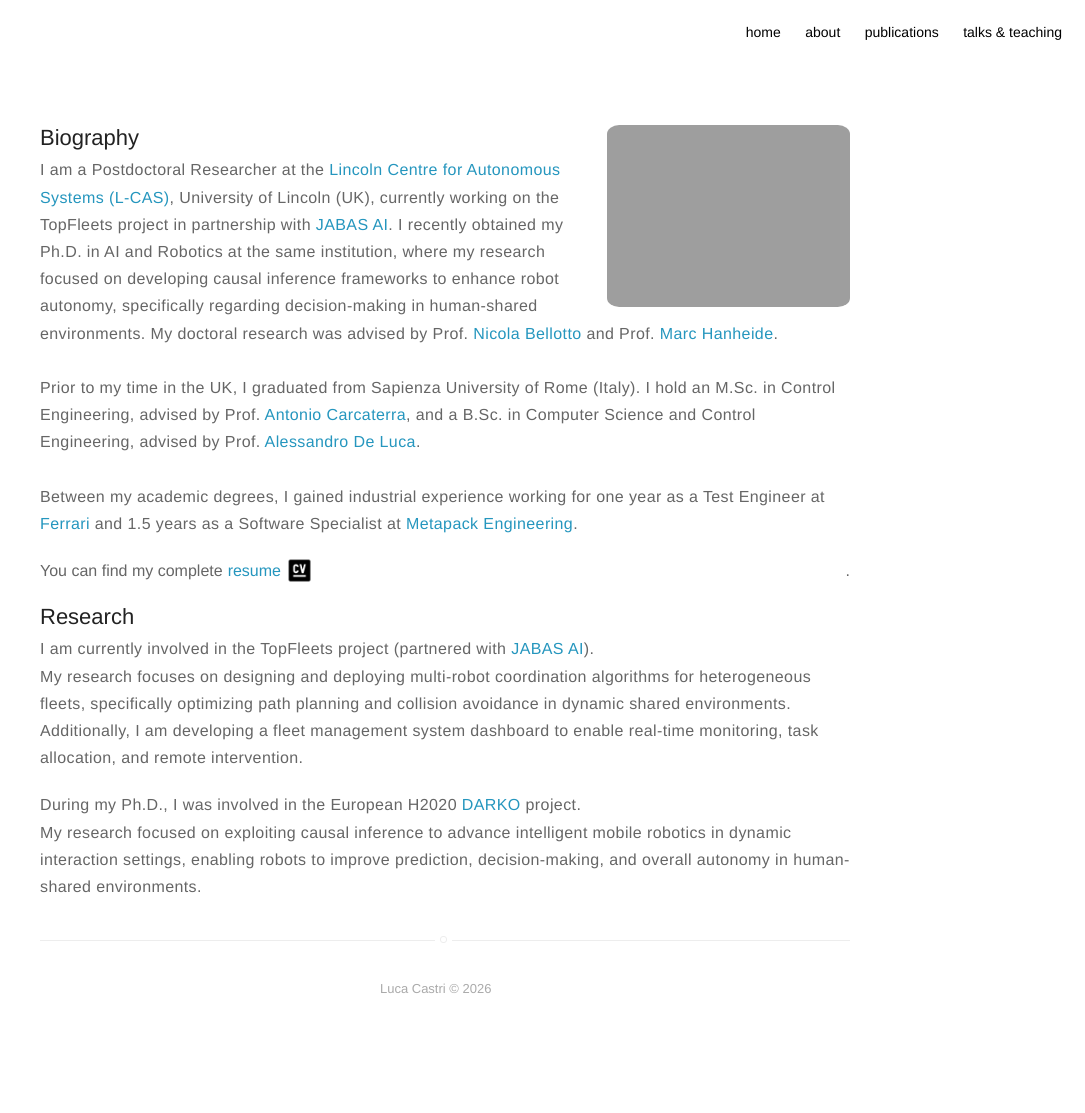
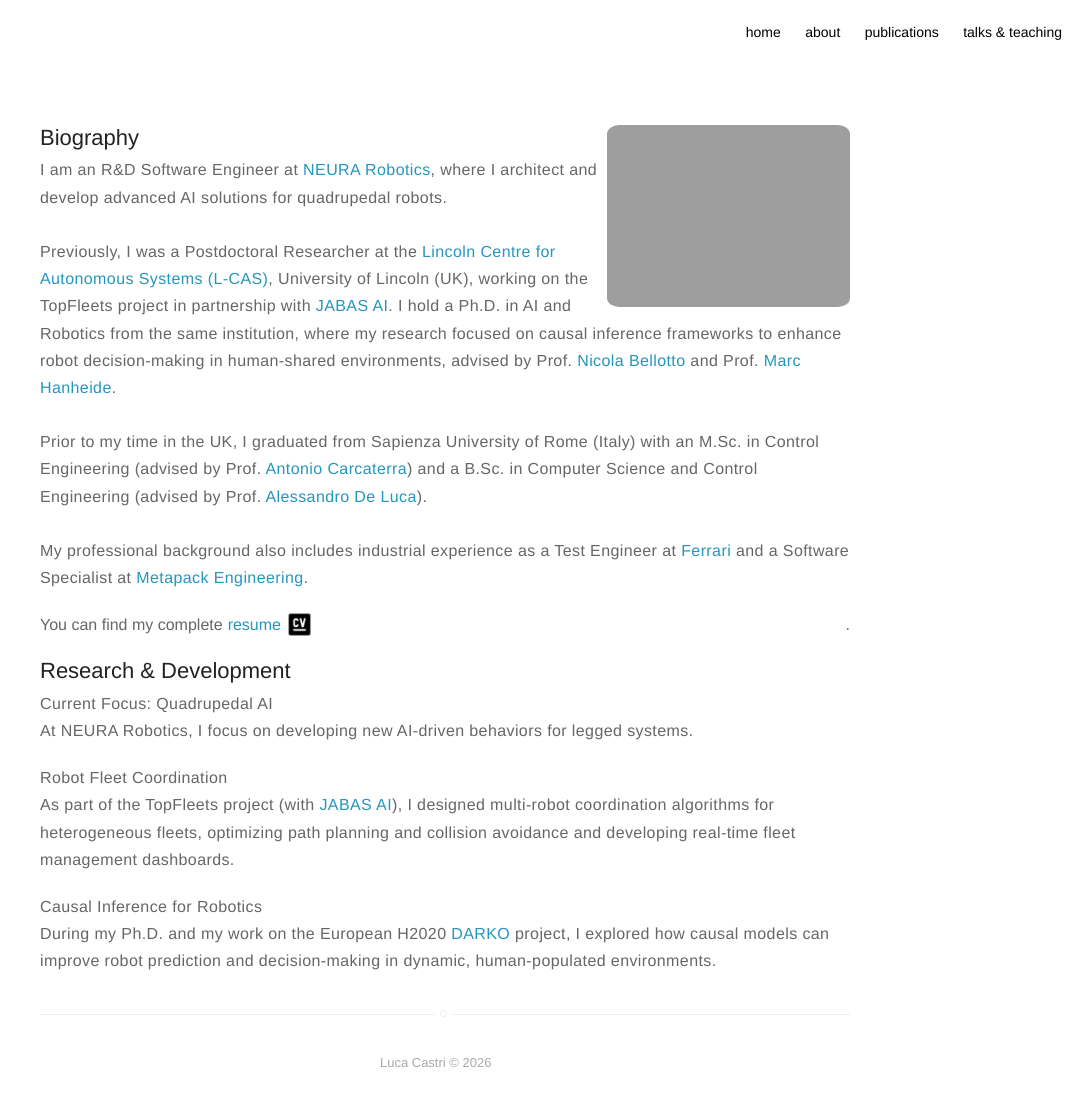
Before and after one commit to lcastri/lcastri.github.io, a Jekyll site: the page built from about.md, in a window 1280 px wide. Shown: the whole page, without its empty margins (195-1280 px from the left). Built offline with Jekyll 4.4.1, drawn with Linux system fonts in a browser that asks for light colours; nearby versions of some CDN libraries; before the commit the page ends 1038 px from its top, so only the background shows below that.

Commit message:
about page

```diff
--- a/about.md
+++ b/about.md
@@ -5,11 +5,13 @@
 <img class="about-img" src="{% if site.external-image %}{{ site.picture }}{% else %}{{ site.url }}/{{ site.picture }}{% endif %}" align="right">
 <h2>Biography</h2>
 <p>
-I am a Postdoctoral Researcher at the <a class="ext_link" href="https://lcas.lincoln.ac.uk/wp/">Lincoln Centre for Autonomous Systems (L-CAS)</a>, University of Lincoln (UK), currently working on the TopFleets project in partnership with <a class="ext_link" href="https://jabas.ai/">JABAS AI</a>. I recently obtained my Ph.D. in AI and Robotics at the same institution, where my research focused on developing causal inference frameworks to enhance robot autonomy, specifically regarding decision-making in human-shared environments. My doctoral research was advised by Prof. <a class="ext_link" href="https://iaslab.dei.unipd.it/people/nbellotto/about/">Nicola Bellotto</a> and Prof. <a class="ext_link" href="https://www.hanheide.net/">Marc Hanheide</a>.
+I am an R&D Software Engineer at <a class="ext_link" href="https://neura-robotics.com/">NEURA Robotics</a>, where I architect and develop advanced AI solutions for quadrupedal robots.
 <br><br>
-Prior to my time in the UK, I graduated from Sapienza University of Rome (Italy). I hold an M.Sc. in Control Engineering, advised by Prof. <a class="ext_link" href="https://phd.uniroma1.it/web/ANTONIO-CARCATERRA_nC1827_EN.aspx">Antonio Carcaterra</a>, and a B.Sc. in Computer Science and Control Engineering, advised by Prof. <a class="ext_link" href="http://www.diag.uniroma1.it/deluca/">Alessandro De Luca</a>.
+Previously, I was a Postdoctoral Researcher at the <a class="ext_link" href="https://lcas.lincoln.ac.uk/wp/">Lincoln Centre for Autonomous Systems (L-CAS)</a>, University of Lincoln (UK), working on the TopFleets project in partnership with <a class="ext_link" href="https://jabas.ai/">JABAS AI</a>. I hold a Ph.D. in AI and Robotics from the same institution, where my research focused on causal inference frameworks to enhance robot decision-making in human-shared environments, advised by Prof. <a class="ext_link" href="https://iaslab.dei.unipd.it/people/nbellotto/about/">Nicola Bellotto</a> and Prof. <a class="ext_link" href="https://www.hanheide.net/">Marc Hanheide</a>.
 <br><br>
-Between my academic degrees, I gained industrial experience working for one year as a Test Engineer at <a class="ext_link" href="https://www.ferrari.com/">Ferrari</a> and 1.5 years as a Software Specialist at <a class="ext_link" href="https://www.metapack.it/">Metapack Engineering</a>.
+Prior to my time in the UK, I graduated from Sapienza University of Rome (Italy) with an M.Sc. in Control Engineering (advised by Prof. <a class="ext_link" href="https://phd.uniroma1.it/web/ANTONIO-CARCATERRA_nC1827_EN.aspx">Antonio Carcaterra</a>) and a B.Sc. in Computer Science and Control Engineering (advised by Prof. <a class="ext_link" href="http://www.diag.uniroma1.it/deluca/">Alessandro De Luca</a>).
+<br><br>
+My professional background also includes industrial experience as a Test Engineer at <a class="ext_link" href="https://www.ferrari.com/">Ferrari</a> and a Software Specialist at <a class="ext_link" href="https://www.metapack.it/">Metapack Engineering</a>.
 <br>
 <div style="display: flex; align-items: center;">
     You can find my complete
@@ -18,14 +20,19 @@
 </div>
 </p>
 
-<h2>Research</h2>
+<h2>Research & Development</h2>
 <p>
-I am currently involved in the TopFleets project (partnered with <a class="ext_link" href="https://jabas.ai/">JABAS AI</a>).
+<b>Current Focus: Quadrupedal AI</b>
 <br>
-My research focuses on designing and deploying multi-robot coordination algorithms for heterogeneous fleets, specifically optimizing path planning and collision avoidance in dynamic shared environments. Additionally, I am developing a fleet management system dashboard to enable real-time monitoring, task allocation, and remote intervention.
+At NEURA Robotics, I focus on developing new AI-driven behaviors for legged systems.
 </p>
 <p>
-During my Ph.D., I was involved in the European H2020 <a class="ext_link" href="https://darko-project.eu/">DARKO</a> project.
+<b>Robot Fleet Coordination</b>
 <br>
-My research focused on exploiting causal inference to advance intelligent mobile robotics in dynamic interaction settings, enabling robots to improve prediction, decision-making, and overall autonomy in human-shared environments.
+As part of the TopFleets project (with <a class="ext_link" href="https://jabas.ai/">JABAS AI</a>), I designed multi-robot coordination algorithms for heterogeneous fleets, optimizing path planning and collision avoidance and developing real-time fleet management dashboards.
 </p>
+<p>
+<b>Causal Inference for Robotics</b>
+<br>
+During my Ph.D. and my work on the European H2020 <a class="ext_link" href="https://darko-project.eu/">DARKO</a> project, I explored how causal models can improve robot prediction and decision-making in dynamic, human-populated environments.
+</p>
```
